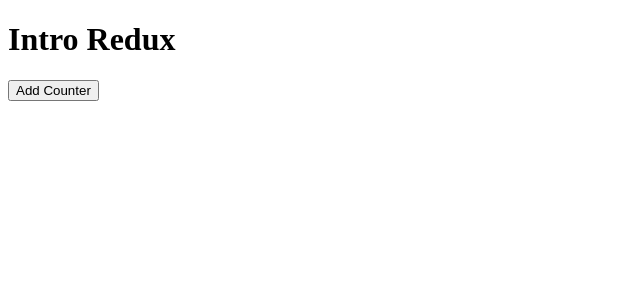
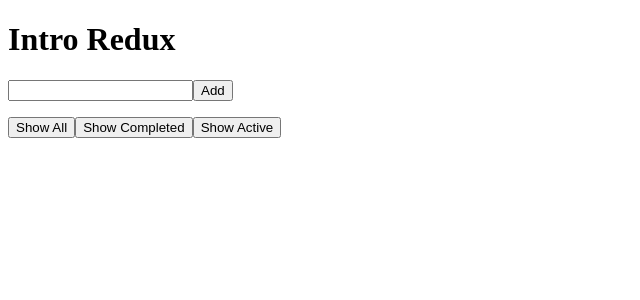
Before and after one commit to thphuong204/example-redux-middleware-thunk, a React (Create React App) app: page / in a window 1280 px wide. Shown: the top 300 px of the page, without its empty margins (0-640 px from the left). Built offline with nearby package versions, Linux system fonts and the light colour scheme.

Commit message:
render @Todo component in @App.js

```diff
--- a/src/App.js
+++ b/src/App.js
@@ -1,12 +1,13 @@
 import Counter from "./features/counter/Counter";
 import MultiCounter from "./features/multiCounter/MultiCounter";
+import Todo from "./features/todo/Todo";
 
 
 function App() {
   return (
     <div className="App">
       <h1>Intro Redux</h1>
-      <MultiCounter/>
+      <Todo/>
     </div>
   );
 }
```
